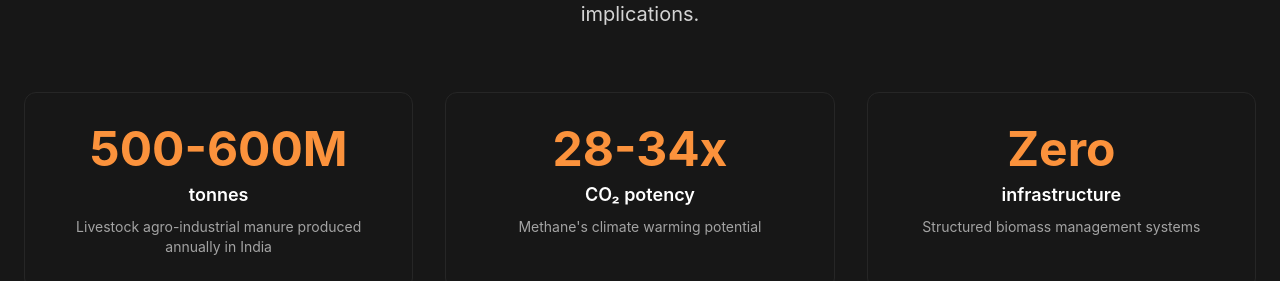
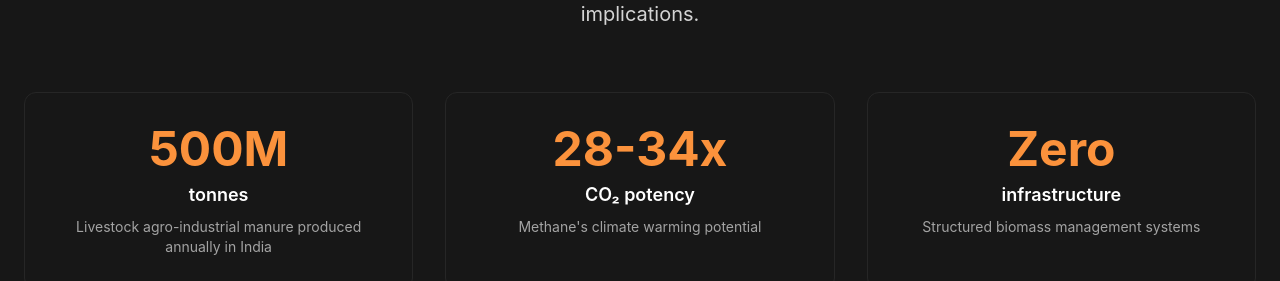
Before and after one commit to yashshukla27/gologaiaa, a React (Create React App) app: page / in a window 1280 px wide. Shown: the part 1159-1440 px from the top of the page. Built offline with nearby package versions, Linux system fonts and the light colour scheme.

Commit message:
Update mock.js

```diff
--- a/src/mock.js
+++ b/src/mock.js
@@ -12,7 +12,7 @@ export const mockData = {
     description: "India's agricultural sector faces a critical challenge with massive environmental implications.",
     stats: [
       {
-        number: "500-600M",
+        number: "500M",
         unit: "tonnes",
         label: "Livestock agro-industrial manure produced annually in India"
       },
```
